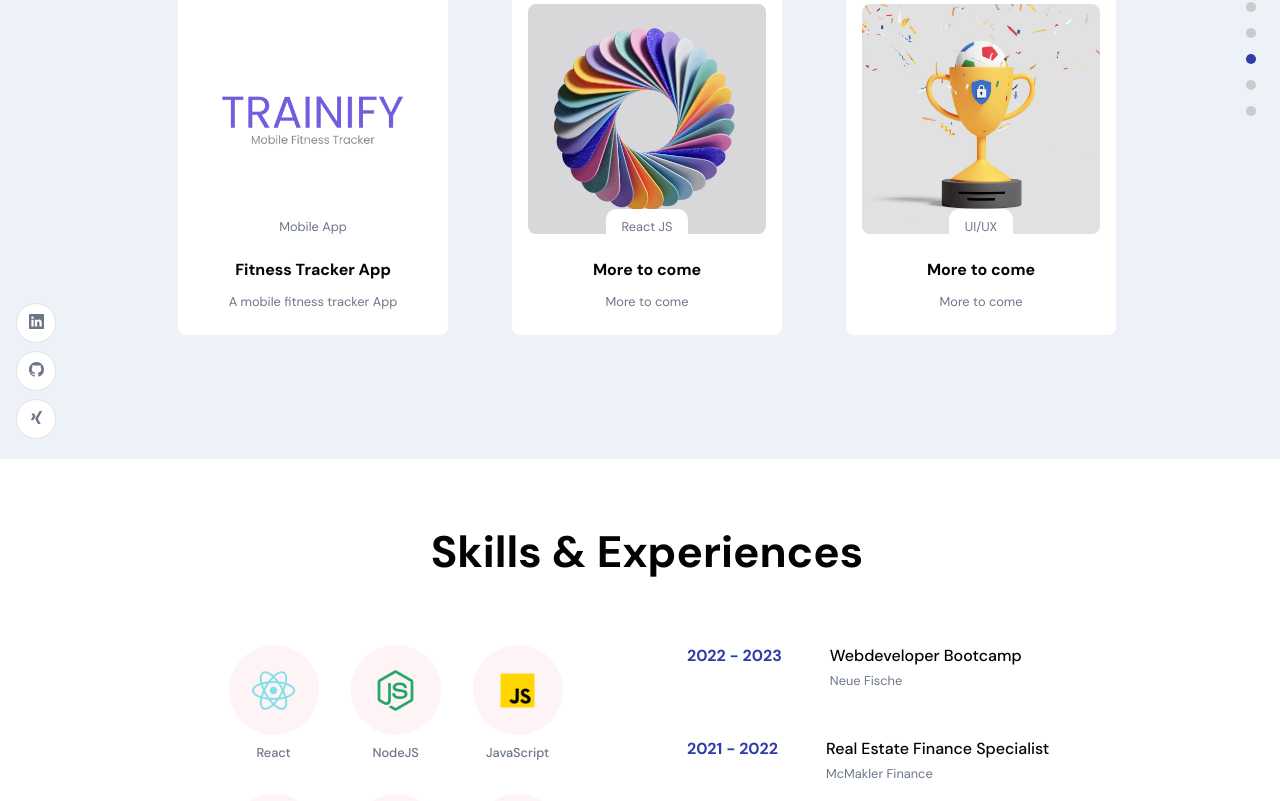
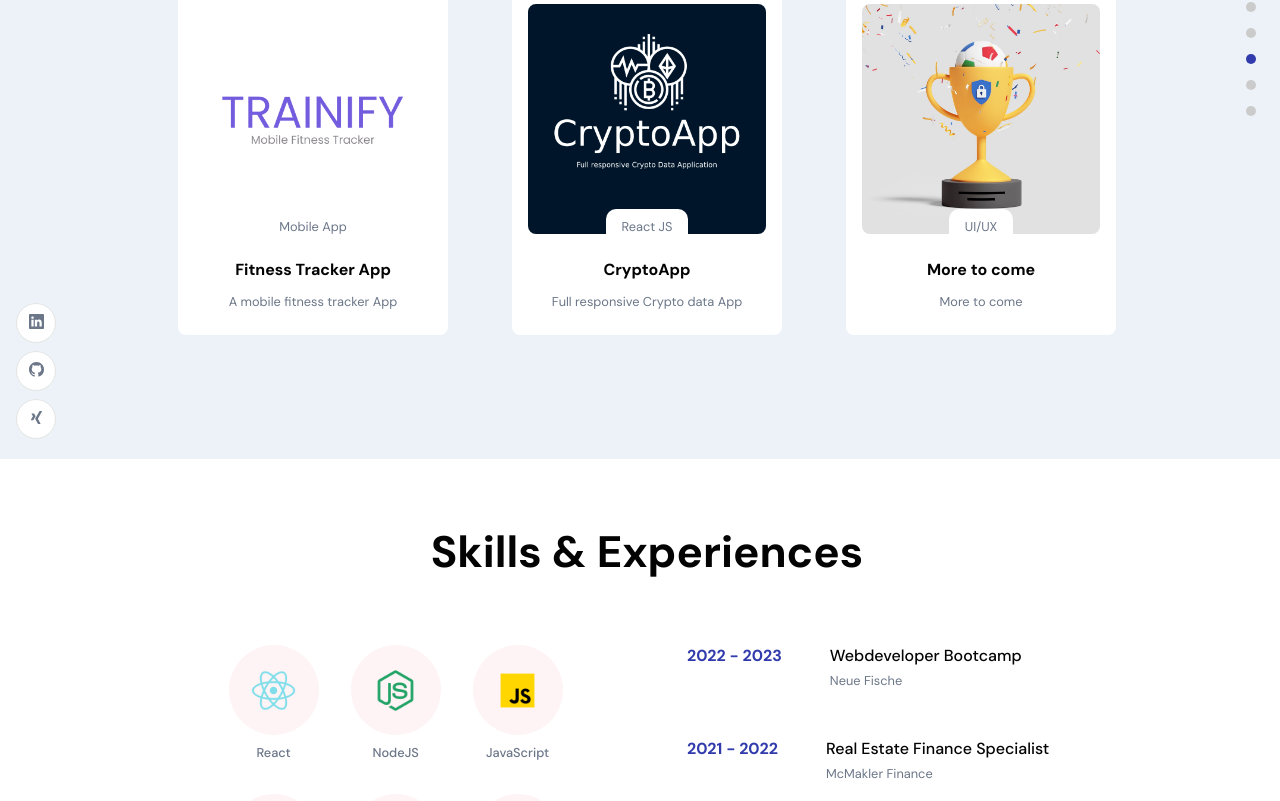
Before and after one commit to thomasweigert91/1Portfolio, a React (Create React App) app in the folder 1portfolio/: page / in a window 1280 px wide. Shown: the part 1941-2742 px from the top of the page. Built offline with nearby package versions, Linux system fonts and the light colour scheme.

Commit message:
added new project
added new project

```diff
--- a/1portfolio/src/constants/images.js
+++ b/1portfolio/src/constants/images.js
@@ -33,10 +33,12 @@ import circle from '../assets/circle.svg';
 import logo from '../assets/logo.png';
 import picture from "../assets/pictureprofile.png"
 import sc from "../assets/styled-components.svg"
+import CryptoApp from "../assets/CryptoApp.png"
 
 
 export default {
   email,
+  CryptoApp,
   xing,
   linkedin,
   trainify,
--- a/1portfolio/src/container/Header/Header.scss
+++ b/1portfolio/src/container/Header/Header.scss
@@ -177,7 +177,7 @@
 
 .app__header-img {
     flex: 1;
-    height: 123%;
+    height: 125%;
     display: flex;
     justify-content: flex-end;
     align-items: flex-end;
--- a/1portfolio/src/container/Work/db.js
+++ b/1portfolio/src/container/Work/db.js
@@ -8,13 +8,13 @@ export const db = [
         codeLink: "https://github.com/thomasweigert91/capstoneproject",
         imgUrl: images.trainify,
         tags: ["Mobile App", "React JS", "All"],
-},
+    },
 {
-    title: "More to come",
-    description: "More to come",
-    projectLink: "https://github.com/thomasweigert91",
-    codeLink: "https://github.com/thomasweigert91",
-    imgUrl: images.about02,
+    title: "CryptoApp",
+    description: "Full responsive Crypto data App",
+    projectLink: "https://crypto-app-chi-pink.vercel.app/",
+    codeLink: "https://github.com/thomasweigert91/CryptoApp/tree/main/cryptoapp",
+    imgUrl: images.CryptoApp,
     tags: ["React JS", "All"],
 },
 {
```
Also changed, not shown: 1portfolio/src/assets/CryptoApp.png (added).
